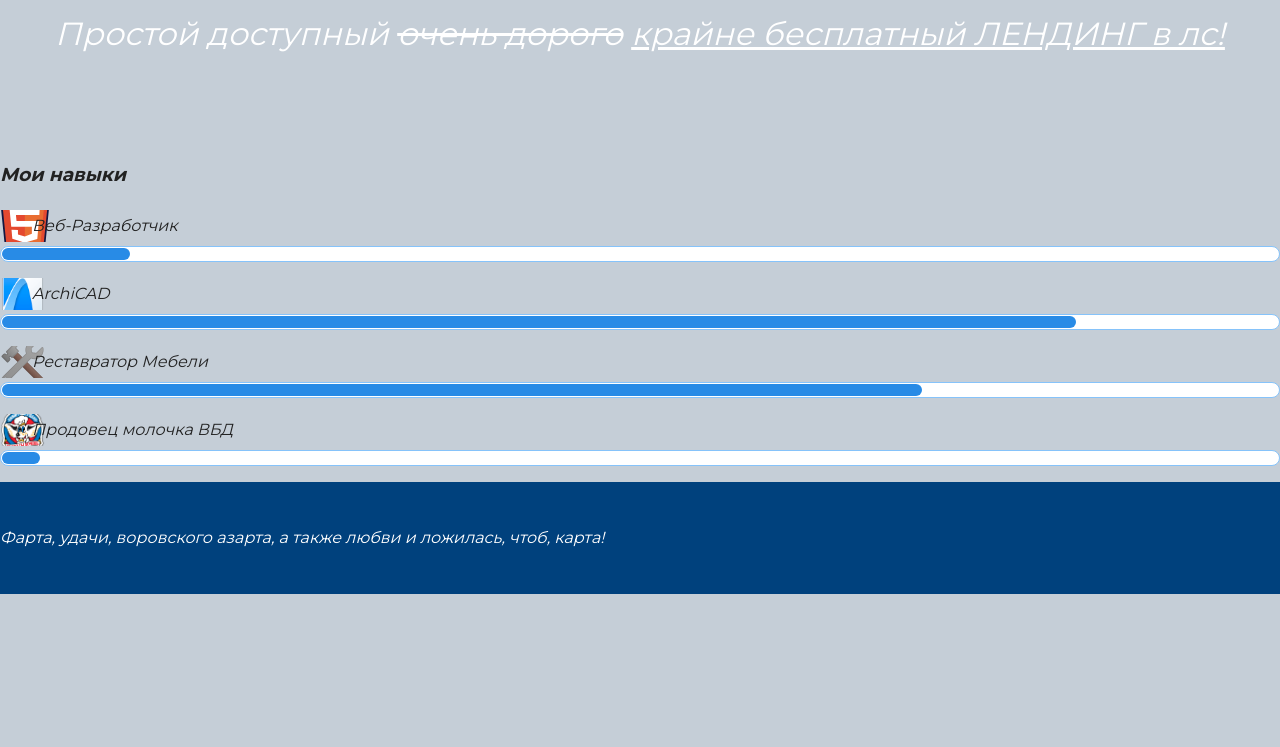
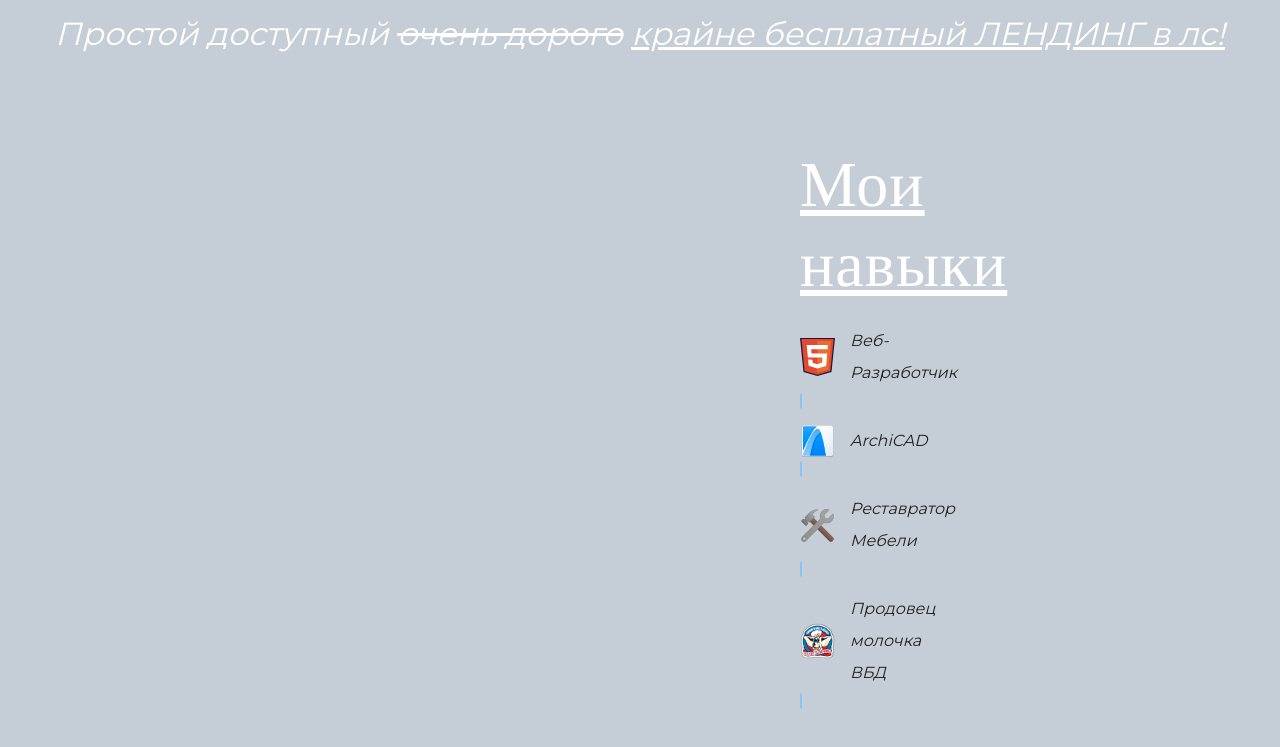
Before and after one commit to Sergey-Konoreyka/Number-1, a plain HTML site: page index.html in a window 1280 px wide. Shown: the part 2727-3474 px from the top of the page. Before the commit the page ends 3321 px from the top, so only its background shows below. Drawn offline with nearby package versions, Linux system fonts and the light colour scheme.

Commit message:
pre finish

```diff
--- a/index.html
+++ b/index.html
@@ -47,9 +47,9 @@
 
     </section>
 
-    <div class="skills">
-        <h3>Мои навыки</h3>
-        <dl class="skills-list">
+    <div class="skills-list">
+        <h3 class="skills"><ins>Мои навыки</ins></h3>
+        <dl>
           <dt class="skill-html">Веб-Разработчик</dt>
           <dd class="level"><div style="width: 10%;">10%</div></dd>
           <dt class="skill-Archi">ArchiCAD</dt>
--- a/style.css
+++ b/style.css
@@ -105,6 +105,17 @@ body {
 
 }
 
+.skills{ margin: 0 0 15px;
+  font-family: "Old Standard TT", "Times", "Times New Roman", serif;
+  font-size: 64px;
+  line-height: 80px;
+  font-weight: 500;
+  text-align: center;
+  font-style: normal;
+  color: white;
+  letter-spacing:1px;
+}
+
 .user-image {
   margin: 0 0 32px;
   text-align: center;
@@ -123,19 +134,19 @@ body {
 }
 
 .skills-list {
-  margin: 0;
+  margin: -10px 800px 300px;
   padding: 0;
 }
 
 .skills-list dt {
-  padding-left: 32px;
+  padding-left: 50px;
   background-repeat: no-repeat;
-  background-position: left;
+  background-position: left; ;
 }
 
 .skill-html {
   background-image: url("img/icon-html.svg");
-  background-size: 50px;
+  background-size: 35px;
 }
 
 .skill-css {
@@ -144,17 +155,17 @@ body {
 
 .skill-Archi{
 background-image: url("img/s1200.png");
-background-size: 45px;
+background-size: 35px;
 }
 
 .skill-Rest{
 background-image: url("img/321.svg");
-background-size: 45px;
+background-size: 35px;
 }
 
 .skill-VBD{
 background-image: url("img/VBD.png");
-background-size: 45px;
+background-size: 35px;
 }
 
 .level {
```
